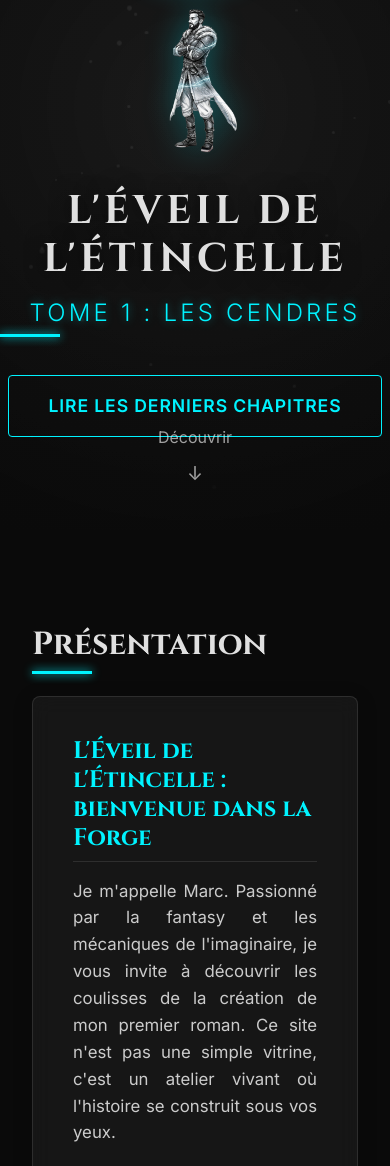
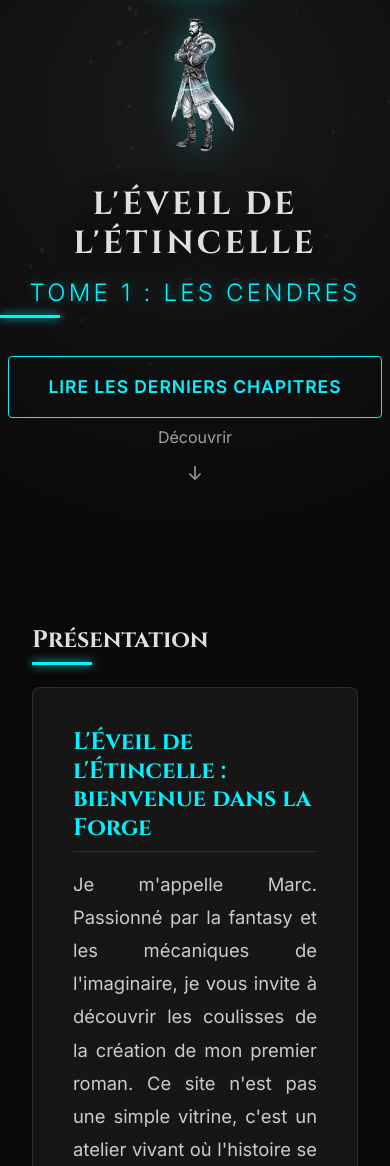
Before and after one commit to RedVerse-Clara/leveil-de-letincelle, a website built with Vite: page index.html in a window 390 px wide. Shown: the part 314-1480 px from the top of the page. Built offline with nearby package versions, Linux system fonts and the light colour scheme.

Commit message:
UI: Enhance mobile reading experience (larger font, airy line-height, optimized spacing)

```diff
--- a/src/style.css
+++ b/src/style.css
@@ -1052,37 +1052,46 @@ h2::after {
    ========================================= */
 @media (max-width: 768px) {
 
-  /* Reduce excessive padding on main content containers */
+  /* Reduce excessive padding on main content containers to maximize text width */
   .chapter-main-column,
-  .chapter-content-container,
   .presentation .glass-card,
   .about-section .glass-card {
-    padding: 1.5rem !important;
-    /* Force override of 4rem */
+    padding: 1.2rem !important;
   }
 
-  /* Ensure text is not too small but line-height is comfortable */
+  .chapter-content-container {
+    padding: 0 0.5rem;
+    /* Minimal wrapper padding */
+    margin-top: 80px;
+    margin-bottom: 2rem;
+  }
+
+  /* Typography Optimization for Reading */
   p,
   .chapter-body p {
-    font-size: 1.05rem;
-    line-height: 1.6;
+    font-size: 1.15rem;
+    /* Larger text is easier to read */
+    line-height: 1.8;
+    /* More breathing room between lines */
     text-align: justify;
     hyphens: auto;
-    /* Helps with justification on small screens */
     -webkit-hyphens: auto;
+    margin-bottom: 1.5rem;
+    /* Clear separation between paragraphs */
   }
 
-  /* Adjust margins for containers */
-  .chapter-content-container {
-    margin-top: 80px;
-    margin-bottom: 2rem;
-    padding: 0 1rem;
-    /* Smaller horizontal padding on wrapper */
+  /* Tame the giant titles on mobile */
+  h1,
+  .hero-title,
+  .chapter-title {
+    font-size: 2rem !important;
+    line-height: 1.2;
+    hyphens: manual;
   }
 
-  /* Make sure hero title doesn't break weirdly */
-  .hero-title {
-    font-size: 2.5rem;
+  h2,
+  .section-title {
+    font-size: 1.5rem !important;
   }
 
   .hero-logo-container {
@@ -1091,7 +1100,6 @@ h2::after {
 
   .hero-illustration,
   .hero-logo {
-    max-width: 150px;
-    /* Slightly smaller on mobile to fit */
+    max-width: 140px;
   }
 }
```
